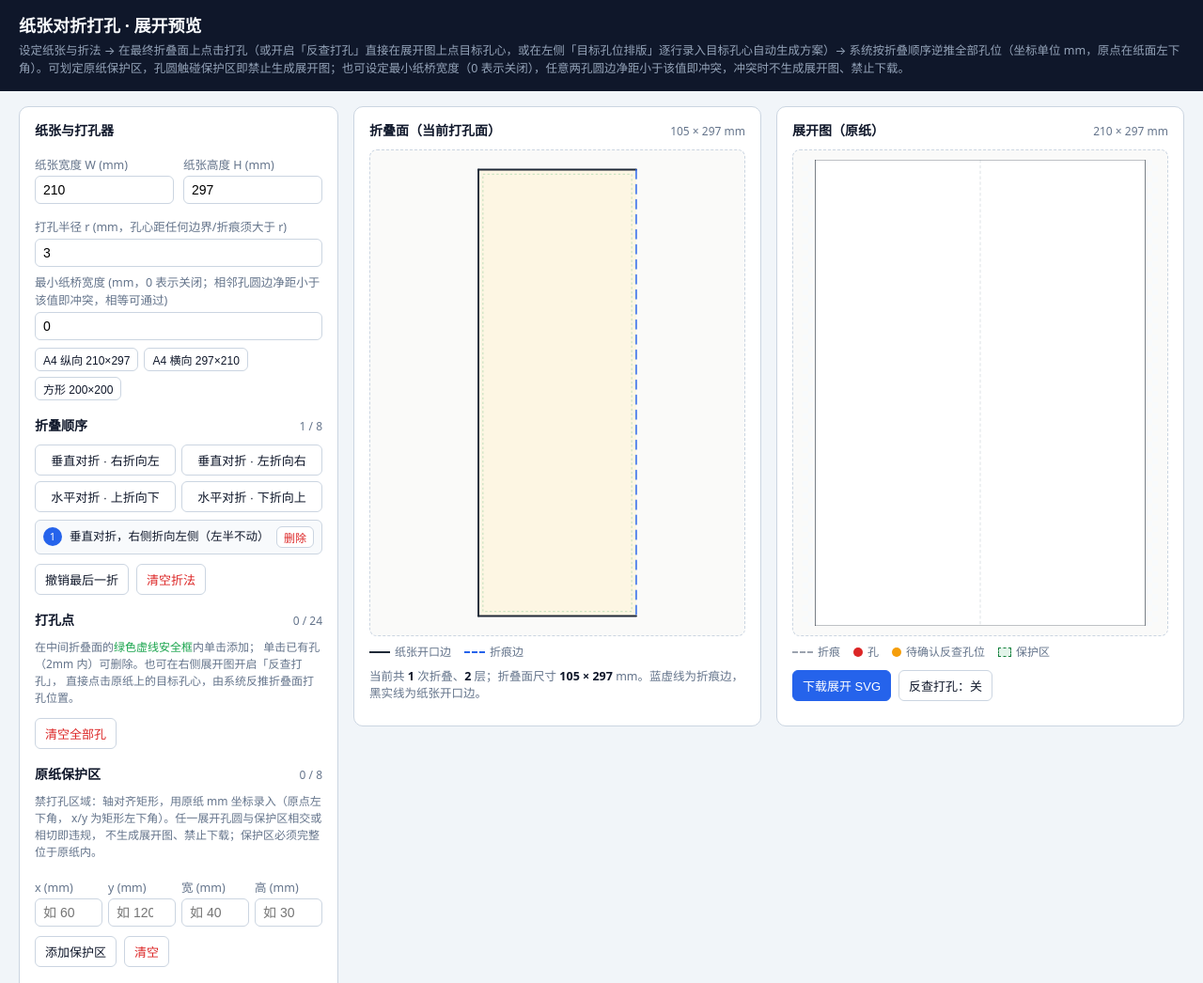
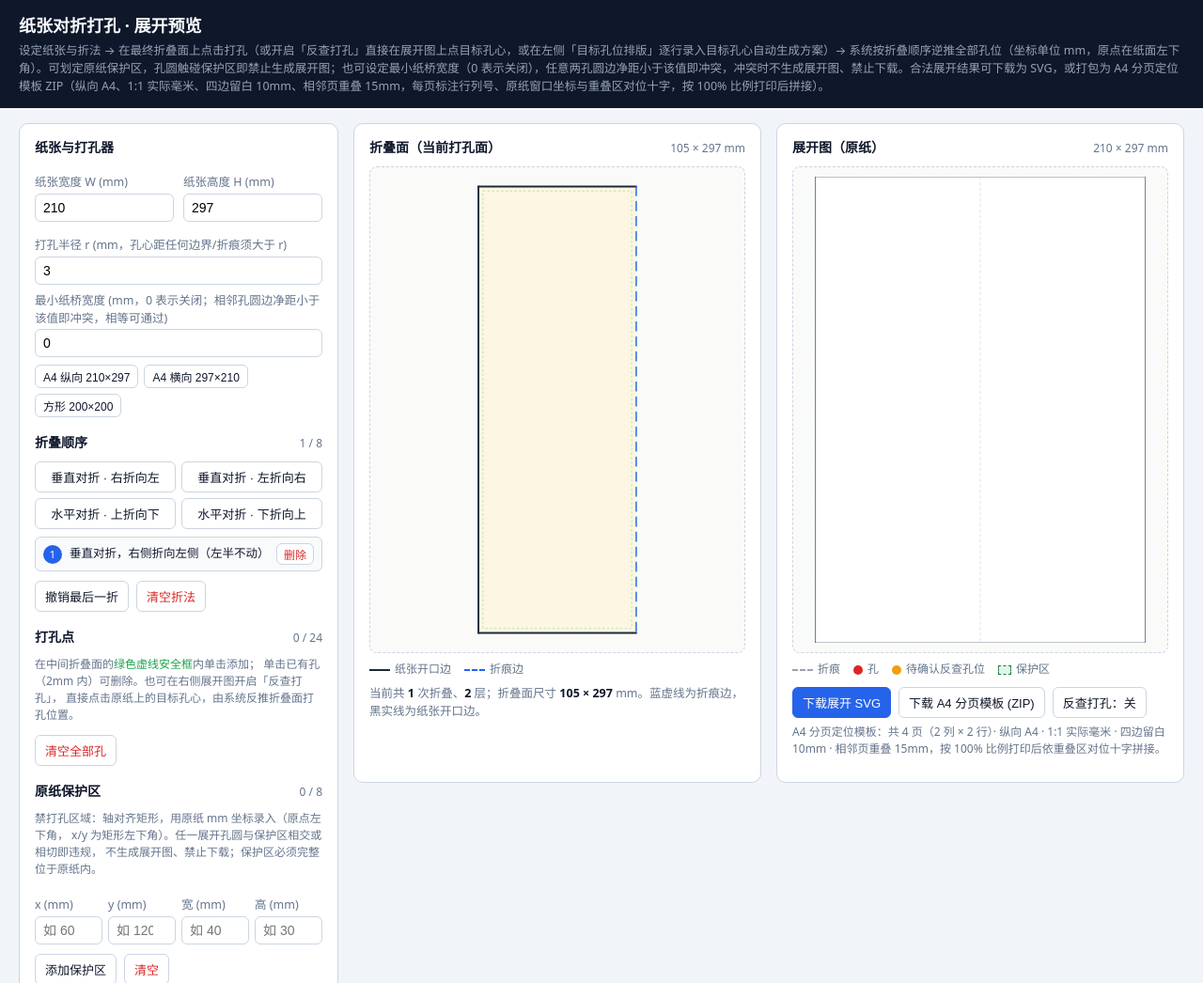
Before and after one commit to petersjennifer1/solo-gsb-bb5c15ad-23cf1072-2c46-57c8-968c-2d72f8dad820, a Flask app: page / in a window 1280 px wide. Shown: the top 1046 px of the page at 94% size. Run offline with Flask 3, Linux system fonts and the light colour scheme.

Commit message:
GSB 23cf1072-2c46-57c8-968c-2d72f8dad820 A: platform archive

```diff
--- a/app.py
+++ b/app.py
@@ -31,12 +31,21 @@
   两孔坐标与实际净距。冲突时不生成展开 SVG、禁止下载，反查待确认结果
   无法确认、排版方案不可用。反查按「加入现有孔位后的全集」判定，
   排版按「替换后的方案」判定。
+- A4 分页定位模板：把合法展开结果按实际毫米 1:1 排到纵向 A4 页
+  （210×297mm，四边留白 10mm，可打印区 190×277mm，相邻页重叠 15mm），
+  按原纸尺寸计算覆盖全纸的分页窗口（窗口从原纸左下角起排，列自左而右、
+  行自下而上，与原纸坐标方向一致），逐页裁剪纸边、折痕、保护区与孔圆，
+  跨页图形在相邻页各保留对应片段，全程不缩放。每页标注行列号、原纸窗口
+  坐标与重叠区对位十字，全部页面连同打印拼接说明打包为 ZIP 下载；
+  分页入口复用孔位/保护区/纸桥校验，违规时拒绝下载。
 """
 
 from __future__ import annotations
 
+import io
 import math
 import os
+import zipfile
 
 from flask import Flask, jsonify, render_template, request, Response
 
@@ -393,6 +402,246 @@ def bridge_conflict_info(hole_a, hole_b, clearance):
 
 
 # ---------------------------------------------------------------------------
+# A4 分页定位模板（纵向 A4，1:1 实际毫米，不缩放）
+# ---------------------------------------------------------------------------
+A4_W = 210.0                        # mm，纵向 A4 宽
+A4_H = 297.0                        # mm，纵向 A4 高
+A4_MARGIN = 10.0                    # mm，四边留白
+A4_OVERLAP = 15.0                   # mm，相邻页重叠
+A4_PRINT_W = A4_W - 2 * A4_MARGIN               # 190mm，可打印区宽
+A4_PRINT_H = A4_H - 2 * A4_MARGIN               # 277mm，可打印区高
+A4_STEP_X = A4_PRINT_W - A4_OVERLAP             # 175mm，列步进
+A4_STEP_Y = A4_PRINT_H - A4_OVERLAP             # 262mm，行步进
+
+
+def a4_page_layout(width, height):
+    """按原纸尺寸计算覆盖全纸的 A4 分页窗口。
+
+    窗口从原纸左下角 (0,0) 起排：列自左而右、行自下而上（与原纸坐标方向
+    一致）。每页窗口即该页可打印区（190×277mm）在原纸上的覆盖范围，
+    相邻页窗口恰好重叠 15mm；末列/末行窗口可越出原纸（该页只画纸面部分）。
+    """
+    cols = max(1, math.ceil((width - A4_PRINT_W) / A4_STEP_X - 1e-9) + 1)
+    rows = max(1, math.ceil((height - A4_PRINT_H) / A4_STEP_Y - 1e-9) + 1)
+    windows = []
+    for row in range(rows):
+        for col in range(cols):
+            x0 = col * A4_STEP_X
+            y0 = row * A4_STEP_Y
+            windows.append({"col": col, "row": row, "x0": x0, "y0": y0,
+                            "x1": x0 + A4_PRINT_W, "y1": y0 + A4_PRINT_H})
+    return {"cols": cols, "rows": rows, "pages": cols * rows,
+            "windows": windows}
+
+
+def _a4_cross(cx, cy):
+    """重叠区对位十字（蓝色）：5mm 十字 + 小圆，相邻页同一原纸坐标各画一次。"""
+    a = 2.5
+    return (f'<g stroke="#2563eb" stroke-width="0.3" fill="none">'
+            f'<line x1="{cx - a:.3f}" y1="{cy:.3f}" x2="{cx + a:.3f}" '
+            f'y2="{cy:.3f}"/>'
+            f'<line x1="{cx:.3f}" y1="{cy - a:.3f}" x2="{cx:.3f}" '
+            f'y2="{cy + a:.3f}"/>'
+            f'<circle cx="{cx:.3f}" cy="{cy:.3f}" r="1.2"/></g>\n')
+
+
+def build_a4_page_svg(width, height, holes, creases, zones, radius,
+                      layout, win):
+    """单页 A4 分页定位模板 SVG（纵向 A4，1:1 mm，不缩放）。
+
+    原纸点 (px, py)（左下角原点、y 向上）映射到页面 SVG 坐标
+    (10 + px - wx0, 287 - (py - wy0))；纸边、折痕、保护区与孔圆统一由
+    clipPath 裁到本页可打印窗口，跨页图形在相邻页各保留对应片段。
+    只写入与本页窗口相交的图形（裁剪结果不变，文件更小）。
+    """
+    col, row = win["col"], win["row"]
+    wx0, wy0, wx1, wy1 = win["x0"], win["y0"], win["x1"], win["y1"]
+
+    def X(px):
+        return A4_MARGIN + px - wx0
+
+    def Y(py):
+        return A4_H - A4_MARGIN - (py - wy0)
+
+    parts = [
+        '<?xml version="1.0" encoding="UTF-8" standalone="no"?>\n',
+        f'<svg xmlns="http://www.w3.org/2000/svg" '
+        f'width="{A4_W:.0f}mm" height="{A4_H:.0f}mm" '
+        f'viewBox="0 0 {A4_W:.3f} {A4_H:.3f}">\n',
+        f'<desc>A4 分页定位模板：第 {row + 1} 行 第 {col + 1} 列'
+        f'（共 {layout["rows"]} 行 × {layout["cols"]} 列）；'
+        f'原纸窗口 x {wx0:g} ~ {wx1:g}mm，y {wy0:g} ~ {wy1:g}mm'
+        '（原点为原纸左下角，y 轴向上）</desc>\n',
+        f'<rect x="0" y="0" width="{A4_W:.3f}" height="{A4_H:.3f}" '
+        'fill="#ffffff"/>\n',
+        # 可打印区边界（裁切/核对参考）
+        f'<rect x="{A4_MARGIN:.3f}" y="{A4_MARGIN:.3f}" '
+        f'width="{A4_PRINT_W:.3f}" height="{A4_PRINT_H:.3f}" '
+        'fill="none" stroke="#94a3b8" stroke-width="0.25" '
+        'stroke-dasharray="3 2"/>\n',
+        # 裁剪窗口：纸边、折痕、保护区、孔圆一律裁到本页可打印区
+        f'<clipPath id="pg"><rect x="{A4_MARGIN:.3f}" y="{A4_MARGIN:.3f}" '
+        f'width="{A4_PRINT_W:.3f}" height="{A4_PRINT_H:.3f}"/></clipPath>\n',
+        '<g clip-path="url(#pg)">\n',
+        # 纸边（原纸矩形，越出窗口的部分被裁掉）
+        f'<rect x="{X(0.0):.3f}" y="{Y(height):.3f}" width="{width:.3f}" '
+        f'height="{height:.3f}" fill="#ffffff" stroke="#1f2937" '
+        'stroke-width="0.35"/>\n',
+    ]
+    eps = 1e-9
+    for c in creases:
+        if c["orient"] == "v":
+            if not (wx0 - eps <= c["pos"] <= wx1 + eps):
+                continue
+            parts.append(
+                f'<line x1="{X(c["pos"]):.3f}" y1="{Y(0.0):.3f}" '
+                f'x2="{X(c["pos"]):.3f}" y2="{Y(height):.3f}" '
+                'stroke="#9ca3af" stroke-width="0.2" stroke-dasharray="2 1.5"/>\n')
+        else:
+            if not (wy0 - eps <= c["pos"] <= wy1 + eps):
+                continue
+            parts.append(
+                f'<line x1="{X(0.0):.3f}" y1="{Y(c["pos"]):.3f}" '
+                f'x2="{X(width):.3f}" y2="{Y(c["pos"]):.3f}" '
+                'stroke="#9ca3af" stroke-width="0.2" stroke-dasharray="2 1.5"/>\n')
+    for zi, z in enumerate(zones):
+        if (z["x"] + z["w"] < wx0 - eps or z["x"] > wx1 + eps
+                or z["y"] + z["h"] < wy0 - eps or z["y"] > wy1 + eps):
+            continue
+        parts.append(
+            f'<rect x="{X(z["x"]):.3f}" y="{Y(z["y"] + z["h"]):.3f}" '
+            f'width="{z["w"]:.3f}" height="{z["h"]:.3f}" '
+            'fill="#16a34a" fill-opacity="0.10" stroke="#15803d" '
+            'stroke-width="0.4" stroke-dasharray="2.5 1.8"/>\n')
+        if z["w"] >= 8.0 and z["h"] >= 4.5:
+            parts.append(
+                f'<text x="{X(z["x"]) + 1.0:.3f}" '
+                f'y="{Y(z["y"] + z["h"]) + 3.4:.3f}" '
+                f'font-size="3" fill="#15803d">保{zi + 1}</text>\n')
+    r = float(radius)
+    for hp in holes:
+        if (hp["x"] + r < wx0 - eps or hp["x"] - r > wx1 + eps
+                or hp["y"] + r < wy0 - eps or hp["y"] - r > wy1 + eps):
+            continue
+        parts.append(_circle(X(hp["x"]), Y(hp["y"]), r))
+    parts.append('</g>\n')
+
+    # 重叠区边界（琥珀色点线）与对位十字（蓝色）：只画存在邻页的方向。
+    # 十字位于重叠区中线的 1/3、2/3 处，相邻页在同一原纸坐标各画一次。
+    crosses = []
+    if col > 0:                     # 左邻页：本页左侧 15mm 为重叠区
+        parts.append(
+            f'<line x1="{A4_MARGIN + A4_OVERLAP:.3f}" y1="{A4_MARGIN:.3f}" '
+            f'x2="{A4_MARGIN + A4_OVERLAP:.3f}" y2="{A4_H - A4_MARGIN:.3f}" '
+            'stroke="#d97706" stroke-width="0.3" stroke-dasharray="1.5 1.5"/>\n')
+        crosses.append((A4_MARGIN + A4_OVERLAP / 2,
+                        A4_MARGIN + A4_PRINT_H / 3))
+        crosses.append((A4_MARGIN + A4_OVERLAP / 2,
+                        A4_MARGIN + 2 * A4_PRINT_H / 3))
+    if col < layout["cols"] - 1:    # 右邻页：本页右侧 15mm 为重叠区
+        parts.append(
+            f'<line x1="{A4_MARGIN + A4_STEP_X:.3f}" y1="{A4_MARGIN:.3f}" '
+            f'x2="{A4_MARGIN + A4_STEP_X:.3f}" y2="{A4_H - A4_MARGIN:.3f}" '
+            'stroke="#d97706" stroke-width="0.3" stroke-dasharray="1.5 1.5"/>\n')
+        crosses.append((A4_MARGIN + A4_PRINT_W - A4_OVERLAP / 2,
+                        A4_MARGIN + A4_PRINT_H / 3))
+        crosses.append((A4_MARGIN + A4_PRINT_W - A4_OVERLAP / 2,
+                        A4_MARGIN + 2 * A4_PRINT_H / 3))
+    if row > 0:                     # 下邻页：本页下侧 15mm 为重叠区
+        parts.append(
+            f'<line x1="{A4_MARGIN:.3f}" '
+            f'y1="{A4_H - A4_MARGIN - A4_OVERLAP:.3f}" '
+            f'x2="{A4_W - A4_MARGIN:.3f}" '
+            f'y2="{A4_H - A4_MARGIN - A4_OVERLAP:.3f}" '
+            'stroke="#d97706" stroke-width="0.3" stroke-dasharray="1.5 1.5"/>\n')
+        crosses.append((A4_MARGIN + A4_PRINT_W / 3,
+                        A4_H - A4_MARGIN - A4_OVERLAP / 2))
+        crosses.append((A4_MARGIN + 2 * A4_PRINT_W / 3,
+                        A4_H - A4_MARGIN - A4_OVERLAP / 2))
+    if row < layout["rows"] - 1:    # 上邻页：本页上侧 15mm 为重叠区
+        parts.append(
+            f'<line x1="{A4_MARGIN:.3f}" y1="{A4_MARGIN + A4_OVERLAP:.3f}" '
+            f'x2="{A4_W - A4_MARGIN:.3f}" y2="{A4_MARGIN + A4_OVERLAP:.3f}" '
+            'stroke="#d97706" stroke-width="0.3" stroke-dasharray="1.5 1.5"/>\n')
+        crosses.append((A4_MARGIN + A4_PRINT_W / 3,
+                        A4_MARGIN + A4_OVERLAP / 2))
+        crosses.append((A4_MARGIN + 2 * A4_PRINT_W / 3,
+                        A4_MARGIN + A4_OVERLAP / 2))
+    for cx, cy in crosses:
+        parts.append(_a4_cross(cx, cy))
+
+    # 页眉：行列号 + 原纸窗口坐标；页脚：打印与拼接说明
+    seq = row * layout["cols"] + col + 1
+    parts.append(
+        f'<text x="{A4_MARGIN:.3f}" y="5.6" font-size="3.4" fill="#0f172a">'
+        f'A4 分页定位模板 · 第 {row + 1} 行 第 {col + 1} 列'
+        f'（共 {layout["rows"]} 行 × {layout["cols"]} 列，'
+        f'第 {seq}/{layout["pages"]} 页；行自下而上、列自左而右）</text>\n')
+    parts.append(
+        f'<text x="{A4_MARGIN:.3f}" y="9.2" font-size="2.8" fill="#334155">'
+        f'原纸窗口：x {wx0:g} ~ {wx1:g} mm，y {wy0:g} ~ {wy1:g} mm'
+        '（坐标原点为原纸左下角，y 轴向上）</text>\n')
+    parts.append(
+        f'<text x="{A4_MARGIN:.3f}" y="293.6" font-size="2.8" fill="#334155">'
+        f'原纸 {width:g} × {height:g} mm · 孔 {len(holes)} 个 · '
+        '按 100% 比例打印（勿缩放）；琥珀色点线侧为 15mm 重叠区，'
+        '蓝色十字与邻页对位拼接</text>\n')
+    parts.append('</svg>\n')
+    return "".join(parts)
+
+
+def a4_readme_text(width, height, radius, hole_count, layout):
+    """ZIP 内的打印与拼接说明（纯文本）。"""
+    return (
+        "A4 分页定位模板 · 打印与拼接说明\n"
+        "================================\n"
+        "\n"
+        f"原纸尺寸：{width:g} × {height:g} mm；打孔半径 {radius:g} mm；"
+        f"孔数 {hole_count} 个。\n"
+        f"分页：共 {layout['pages']} 页（{layout['rows']} 行 × "
+        f"{layout['cols']} 列），文件名 a4_page_r{{行}}_c{{列}}.svg；"
+        "行号自下而上、列号自左而右，与原纸左下角坐标系一致。\n"
+        "分页参数：纵向 A4（210 × 297 mm），四边留白 10 mm，"
+        "可打印区 190 × 277 mm，相邻页重叠 15 mm，"
+        "全程 1:1 实际毫米，未缩放。\n"
+        "\n"
+        "打印\n"
+        "----\n"
+        "1. 务必按 100% 比例（实际大小）打印：关闭「适应页面」"
+        "「缩放至可打印区域」等选项。\n"
+        "2. 打印后可用直尺核对：可打印区虚线框应为 190 × 277 mm，"
+        "否则说明打印时被缩放，拼接会错位。\n"
+        "\n"
+        "拼接\n"
+        "----\n"
+        "1. 每页页眉标有「第 R 行 第 C 列」与原纸窗口坐标"
+        "（坐标原点为原纸左下角，y 轴向上）。\n"
+        "2. 同行相邻页左右重叠 15 mm：把右页左缘的蓝色对位十字"
+        "与左页右缘的对位十字重合（同一原纸坐标）。\n"
+        "3. 同列相邻页上下重叠 15 mm：行号大的页在上方，同样对齐对位十字。\n"
+        "4. 建议从第 1 行（最下一行）开始，逐行向上、每行自左而右拼接，"
+        "即还原整张原纸。\n"
+        "5. 图例：琥珀色点线 = 重叠区边界（距可打印区边缘 15 mm）；"
+        "灰虚线 = 折痕；绿色虚线框 = 保护区；红圆 = 孔位；"
+        "蓝色十字 = 重叠区对位标记。\n"
+    )
+
+
+def build_a4_zip(width, height, holes, creases, zones, radius):
+    """把全部 A4 分页 SVG 与打印拼接说明打包为 ZIP（内存字节）。"""
+    layout = a4_page_layout(width, height)
+    buf = io.BytesIO()
+    with zipfile.ZipFile(buf, "w", zipfile.ZIP_DEFLATED) as zf:
+        for win in layout["windows"]:
+            name = f"a4_page_r{win['row'] + 1}_c{win['col'] + 1}.svg"
+            zf.writestr(name, build_a4_page_svg(
+                width, height, holes, creases, zones, radius, layout, win))
+        zf.writestr("README.txt", a4_readme_text(
+            width, height, radius, len(holes), layout))
+    return buf.getvalue(), layout
+
+
+# ---------------------------------------------------------------------------
 # SVG 生成
 # ---------------------------------------------------------------------------
 def _svg_header(w_mm, h_mm):
@@ -646,6 +895,9 @@ def compute(payload):
     folded_svg, pad, vb_w, vb_h = build_folded_svg(
         w, h, edges, mm_pts, radius, error_idx)
 
+    # A4 分页窗口只依赖纸张尺寸，违规时同样返回（页面据此显示页数）
+    a4 = a4_page_layout(width, height)
+
     return {
         "ok": True,
         "folded": {
@@ -657,9 +909,14 @@ def compute(payload):
             "svg": folded_svg,
         },
         "creases": creases,
+        "holes": holes,
         "holeCount": len(holes),
         "expectedCount": len(mm_pts) * (2 ** len(folds)),
         "unfoldedSvg": unfolded_svg,
+        "a4Pages": {"cols": a4["cols"], "rows": a4["rows"],
+                    "pages": a4["pages"],
+                    "printWidth": A4_PRINT_W, "printHeight": A4_PRINT_H,
+                    "margin": A4_MARGIN, "overlap": A4_OVERLAP},
         "error": error_msg,
         "errorIndex": error_idx,
         "zoneError": zone_error,
@@ -992,6 +1249,33 @@ def api_download():
                  'attachment; filename="unfolded.svg"'})
 
 
+@app.route("/api/download-a4", methods=["POST"])
+def api_download_a4():
+    """A4 分页定位模板：合法展开结果 1:1 排到纵向 A4 页，打包 ZIP 下载。
+
+    与 /api/download 同一入口校验（孔位/保护区/纸桥净距），违规时拒绝下载。
+    """
+    payload = request.get_json(force=True, silent=True)
+    if payload is None:
+        return _bad("请求不是合法 JSON")
+    try:
+        result = compute(payload)
+    except ValueError as exc:
+        return _bad(str(exc))
+    if result["error"] or not result["unfoldedSvg"]:
+        return _bad(result["error"] or "存在不合法孔位，无法生成分页模板")
+    # compute 已通过全部校验，此处取回纸张尺寸与保护区用于逐页裁剪
+    width, height, radius, _folds, _min_bridge = _validate_sheet(payload)
+    zones = _validate_zones(payload)
+    data, _layout = build_a4_zip(width, height, result["holes"],
+                                 result["creases"], zones, radius)
+    return Response(
+        data,
+        mimetype="application/zip",
+        headers={"Content-Disposition":
+                 'attachment; filename="a4-pages.zip"'})
+
+
 @app.route("/healthz")
 def healthz():
     return jsonify({"ok": True})
--- a/templates/index.html
+++ b/templates/index.html
@@ -135,7 +135,7 @@
 <body>
 <header>
   <h1>纸张对折打孔 · 展开预览</h1>
-  <p>设定纸张与折法 → 在最终折叠面上点击打孔（或开启「反查打孔」直接在展开图上点目标孔心，或在左侧「目标孔位排版」逐行录入目标孔心自动生成方案）→ 系统按折叠顺序逆推全部孔位（坐标单位 mm，原点在纸面左下角）。可划定原纸保护区，孔圆触碰保护区即禁止生成展开图；也可设定最小纸桥宽度（0 表示关闭），任意两孔圆边净距小于该值即冲突，冲突时不生成展开图、禁止下载。</p>
+  <p>设定纸张与折法 → 在最终折叠面上点击打孔（或开启「反查打孔」直接在展开图上点目标孔心，或在左侧「目标孔位排版」逐行录入目标孔心自动生成方案）→ 系统按折叠顺序逆推全部孔位（坐标单位 mm，原点在纸面左下角）。可划定原纸保护区，孔圆触碰保护区即禁止生成展开图；也可设定最小纸桥宽度（0 表示关闭），任意两孔圆边净距小于该值即冲突，冲突时不生成展开图、禁止下载。合法展开结果可下载为 SVG，或打包为 A4 分页定位模板 ZIP（纵向 A4、1:1 实际毫米、四边留白 10mm、相邻页重叠 15mm，每页标注行列号、原纸窗口坐标与重叠区对位十字，按 100% 比例打印后拼接）。</p>
 </header>
 
 <div class="layout">
@@ -255,10 +255,13 @@
       </div>
       <div class="toolbar">
         <button type="button" id="btnDownload" class="primary" disabled>下载展开 SVG</button>
+        <button type="button" id="btnDownloadA4" disabled
+                title="把合法展开结果按实际毫米 1:1 排到纵向 A4 页并打包 ZIP">下载 A4 分页模板 (ZIP)</button>
         <button type="button" id="btnReverse"
                 title="在展开图上点击目标孔心，系统按当前折法反查折叠面打孔位置">反查打孔：关</button>
         <span class="hint" id="downloadHint"></span>
       </div>
+      <p class="hint" id="a4Hint"></p>
       <p class="hint" id="reverseHint"></p>
       <div class="toolbar" id="reverseBar" style="display:none">
         <button type="button" id="btnConfirmReverse" class="primary">确认加入打孔点</button>
@@ -435,6 +438,14 @@
       "<b>" + f.layers + "</b> 层；折叠面尺寸 <b>" + f.width + " × " + f.height +
       "</b> mm。蓝虚线为折痕边，黑实线为纸张开口边。";
 
+    // A4 分页页数（只依赖纸张尺寸，违规时也显示；按钮仍受校验结果控制）
+    if (d.a4Pages) {
+      $("a4Hint").textContent = "A4 分页定位模板：共 " + d.a4Pages.pages +
+        " 页（" + d.a4Pages.cols + " 列 × " + d.a4Pages.rows + " 行）· " +
+        "纵向 A4 · 1:1 实际毫米 · 四边留白 10mm · 相邻页重叠 15mm，" +
+        "按 100% 比例打印后依重叠区对位十字拼接。";
+    }
+
     // 展开图
     var wrap = $("unfoldedSvgWrap");
     if (d.error) {
@@ -459,8 +470,9 @@
 
   // 排版方案预览期间禁止下载（视图显示的是方案，不是当前打孔点）
   function updateDownloadBtn() {
-    $("btnDownload").disabled =
-      !!planPreview || !lastResult || !!lastResult.error;
+    var blocked = !!planPreview || !lastResult || !!lastResult.error;
+    $("btnDownload").disabled = blocked;
+    $("btnDownloadA4").disabled = blocked;
   }
 
   // 折叠面重绘（含反查预览标记）
@@ -1025,6 +1037,31 @@
     }).catch(function () { setStatus("err", "下载失败：网络错误。"); });
   });
 
+  // A4 分页定位模板：与展开 SVG 同一校验入口，违规时服务端拒绝下载
+  $("btnDownloadA4").addEventListener("click", function () {
+    if ($("btnDownloadA4").disabled) return;
+    fetch("/api/download-a4", {
+      method: "POST",
+      headers: { "Content-Type": "application/json" },
+      body: JSON.stringify(state)
+    }).then(function (resp) {
+      if (!resp.ok) {
+        return resp.json().then(function (d) {
+          setStatus("err", d.error || "无法生成 A4 分页模板。");
+        });
+      }
+      return resp.blob().then(function (blob) {
+        var a = document.createElement("a");
+        a.href = URL.createObjectURL(blob);
+        a.download = "a4-pages.zip";
+        document.body.appendChild(a);
+        a.click();
+        document.body.removeChild(a);
+        setTimeout(function () { URL.revokeObjectURL(a.href); }, 4000);
+      });
+    }).catch(function () { setStatus("err", "下载失败：网络错误。"); });
+  });
+
   // ---------------- 启动 ----------------
   renderFoldList();
   renderZoneList();
```
Also changed, not shown: README.md.
